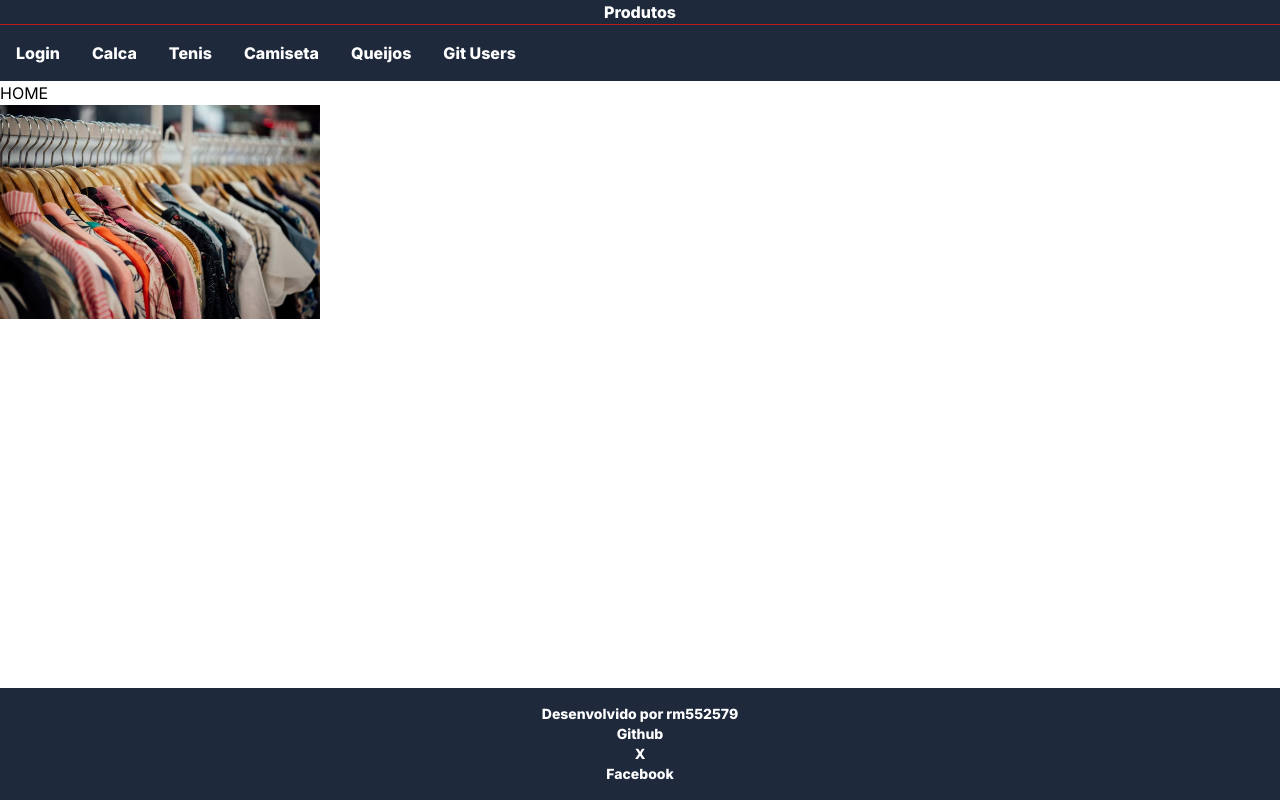
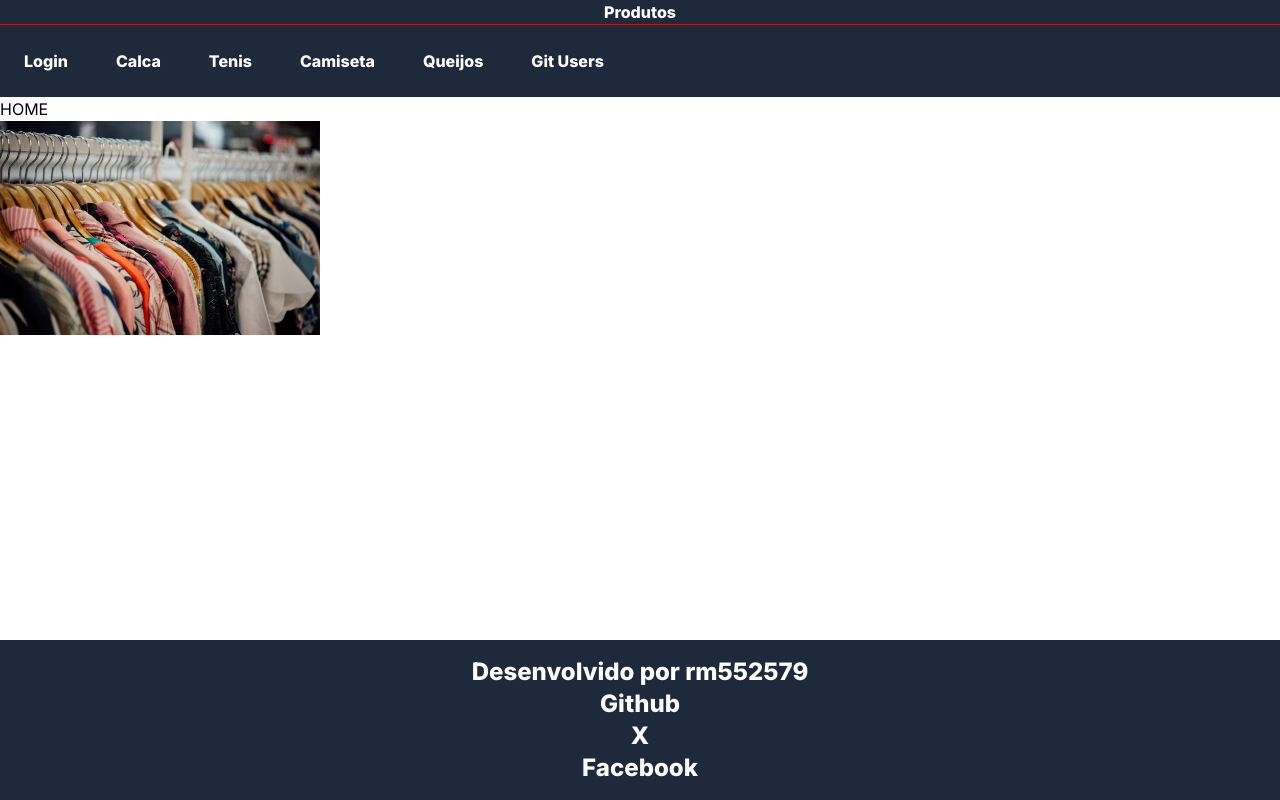
Before and after one commit to nicollyADS/loja-spa-1tdspv, a Next.js app: page / in a window 1280 px wide. Built offline with nearby package versions, Linux system fonts and the light colour scheme.

Commit message:
login finalizado e estilizando msg de stts

```diff
--- a/src/app/globals.css
+++ b/src/app/globals.css
@@ -4,38 +4,60 @@
 
 
 @layer components {
-    .menu{
-       & li {
-            @apply inline;
 
-
-            & a{
-                @apply inline-block  md:p-3 lg:p-4 sm:p-1  font-extrabold  hover:bg-white hover:text-black transition-all duration-300 ease-in-out ;
+    .login-err{
+        @apply bg-red-500 text-red-900 border-red-900 text-center text-3xl p-5
     }
+    .login-suc{
+        @apply bg-green-500 text-green-900 border-green-900 text-center text-3xl p-5
     }
+    .login{
+        @apply hidden;
     }
 
-
-    .rodape{
-        @apply font-extrabold text-sm text-white bg-slate-800 p-4 text-center fixed bottom-0 w-full;
-    }
-
-    .card-User{
-        @apply flex flex-wrap  ;
+    .card-user{
+        @apply flex
+        flex-wrap;
 
         & li{
-           @apply p-5 m-5  bg-gray-300 w-40 ;
+            @apply bg-red-800
+            p-5
+            m-5
+            w-40;
 
             & img{
                 @apply block m-auto;
             }
 
             & figcaption{
-            @apply text-center font-bold text-sm;
+                @apply text-center
+                font-bold
+                text-xl
+                ;
+            }
+        }
+    }
+    .menu{
+
+        & li{
+            @apply inline;
+
+            & a{
+                @apply inline-block
+                md:p-3 lg:p-6 sm:p-1
+                font-extrabold
+                hover:bg-amber-600
+                hover:text-black
+                transition-all duration-300 ease-in-out
+                ;
+            }
+        }
     }
 
+    .rodape{
 
-        }
+        @apply font-extrabold text-2xl text-white bg-slate-800 p-4 text-center fixed bottom-0 w-full;
+
     }
 
     .lat-prod-all{
--- a/src/app/login/page.jsx
+++ b/src/app/login/page.jsx
@@ -1,6 +1,6 @@
 'use client'
 import { useRouter } from "next/navigation";
-import { useState } from "react"
+import { useEffect, useState } from "react"
 
 export default function Login() {
 
@@ -8,12 +8,24 @@ export default function Login() {
     const router = useRouter();
 
     const [msgstatus, setMsgStatus] = useState("")
+    const [classLoginMsg, setClassLoginMsg] = useState("")
 
     //criando um useState para comportar o usuario
     const [usuario, setUsuario] = useState({
         "email":"",
         "senha":""
     });
+
+    useEffect(() => {
+      if(msgstatus == "Login realizado com SUCESSO!"){
+        setClassLoginMsg("login-suc")
+      }else if(msgstatus == "USUARIO OU SENHA INVÁLIDOS!"){
+        setClassLoginMsg("login-err");
+      }else{
+        setClassLoginMsg("login");
+      }
+    }, [msgstatus])
+
     //função de preenchimento do FORM...
     const handleChange = (e)=>{
         //Destruturing
@@ -64,7 +76,7 @@ export default function Login() {
     <div>
         <h1>Informações dos usuarios</h1>
 
-            <h2>{msgstatus}</h2>
+            <h2 className={classLoginMsg}>{msgstatus}</h2>
 
         <div>
             <form onSubmit={handleSubmit}>
@@ -83,6 +95,9 @@ export default function Login() {
                     <div>
                         <button>Login</button>
                     </div>
+                    <div>
+                        <p>Novo aqui?</p>
+                    </div>
                 </fieldset>
             </form>
         </div>
```
Lines whose indentation alone changed are shown as unchanged.
